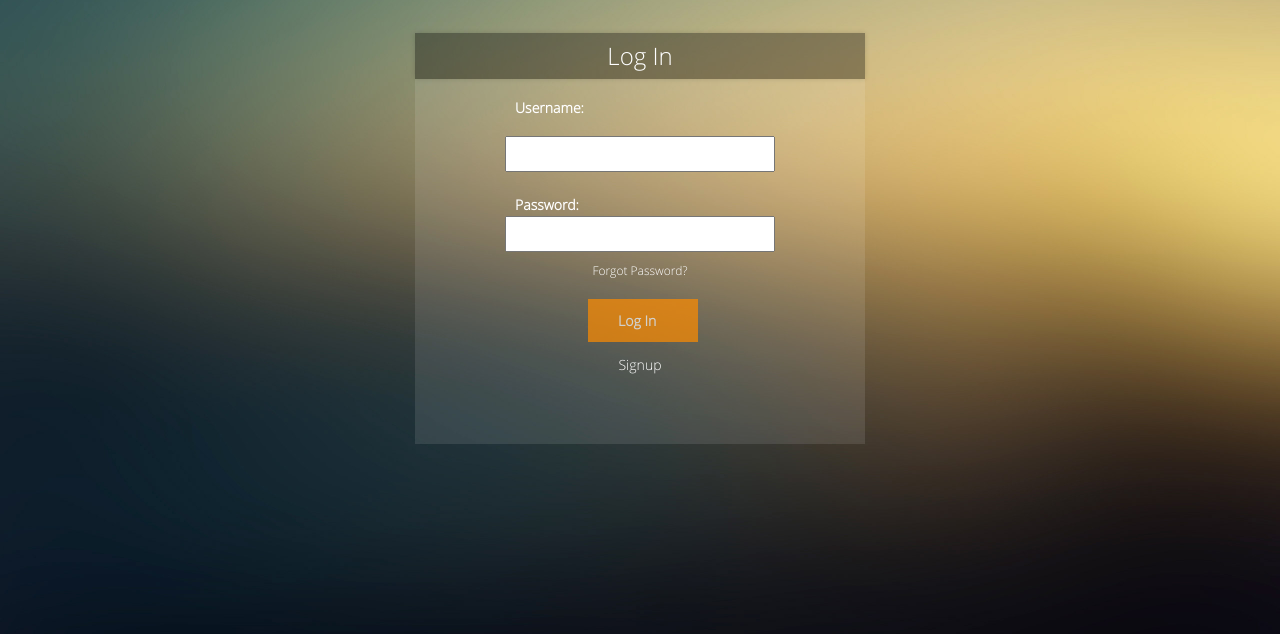
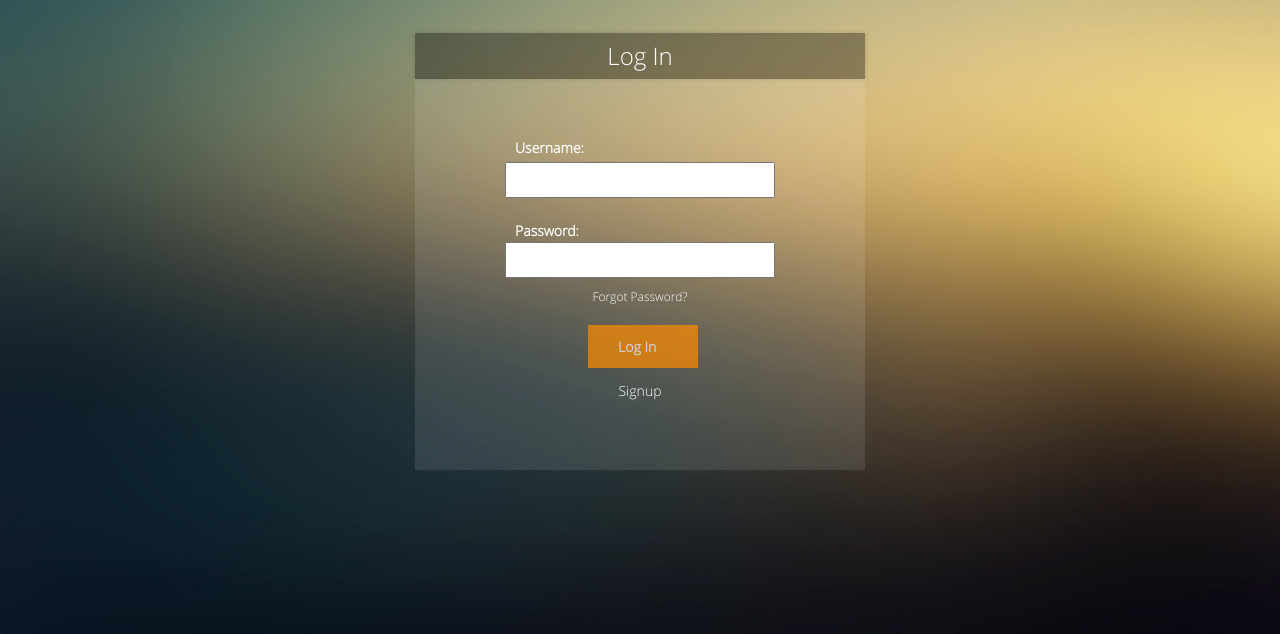
Before and after one commit to chrischris292/ShowMeTheMoney, a website: page public/login.html in a window 1280 px wide. Shown: the part 166-800 px from the top of the page. Drawn offline with Linux system fonts and the light colour scheme.

Commit message:
CSS adjustments to login page

```diff
--- a/public/css/login.css
+++ b/public/css/login.css
@@ -104,8 +104,9 @@ h2{
 }
 #username-text
 {
-  margin-top: 10px;
+  margin-top: 50px;
   margin-left: 90px;
+  margin-bottom: 0px;
 }
 #username
 {
```
